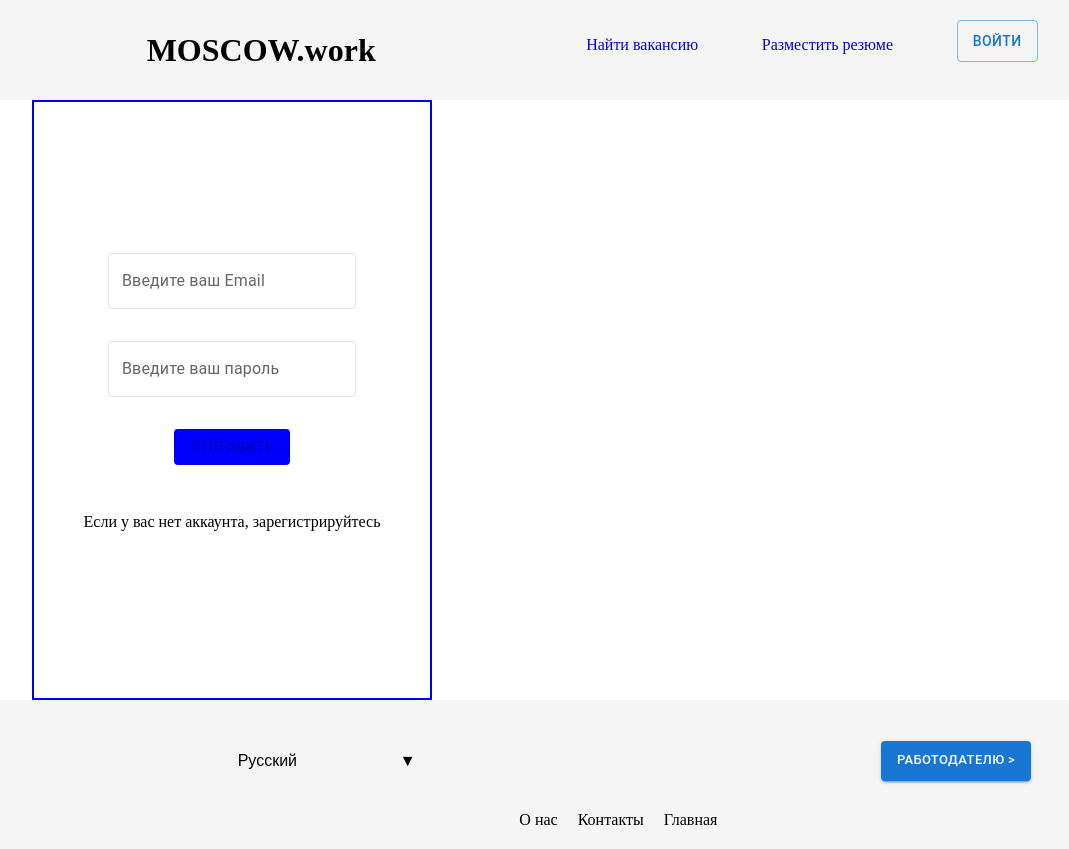
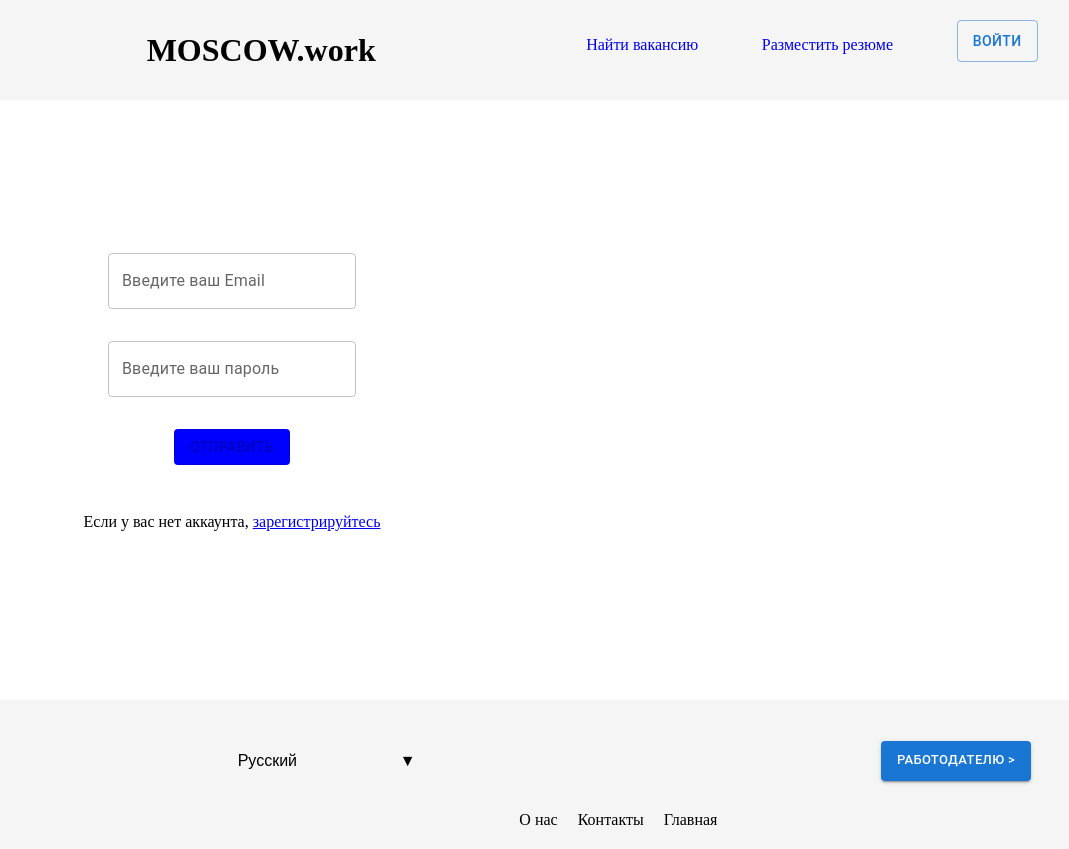
Before and after one commit to Test-Project777/moscowWork, a React (Vite) app: page /login in a window 1280 px wide. Shown: the top 849 px of the page, without its empty margins (32-1101 px from the left). Built offline with nearby package versions, Linux system fonts and the light colour scheme.

Commit message:
login_task

```diff
--- a/src/components/custom-textfield/CustomTextField.tsx
+++ b/src/components/custom-textfield/CustomTextField.tsx
@@ -27,25 +27,6 @@ export default function CustomTextField({
       onChange={onChange}
       variant="outlined"
       label={label}
-      sx={{
-        '& label.Mui-focused': {
-          color: '#DC7A65',
-        },
-        '& .MuiInput-underline:after': {
-          borderBottomColor: '#B2BAC2',
-        },
-        '& .MuiOutlinedInput-root': {
-          '& fieldset': {
-            borderColor: '#E0E3E7',
-          },
-          '&:hover fieldset': {
-            borderColor: '#B2BAC2',
-          },
-          '&.Mui-focused fieldset': {
-            borderColor: 'black',
-          },
-        },
-      }}
     />
   );
 }
--- a/src/page/About/About.tsx
+++ b/src/page/About/About.tsx
@@ -6,20 +6,20 @@ export default function About(): JSX.Element {
   return (
     <Grid
       container
-      alignItems={'center'}
-      flexDirection={'column'}
+      alignItems="center"
+      flexDirection="column"
       padding={5}
-      justifyContent={'space-between'}
+      justifyContent="space-between"
     >
       <Grid
         item
-        justifyContent={'space-around'}
+        justifyContent="space-around"
         sx={{ backgroundColor: grey[200], width: 800 }}
         borderRadius={2}
         padding={2}
         boxShadow="0px 4px 8px rgba(0, 0, 0, 0.2)"
       >
-      <Typography variant="h4">Информация о нас</Typography>
+        <Typography variant="h4">Информация о нас</Typography>
         <p>
           А также сделанные на базе интернет-аналитики выводы набирают популярность среди
           определенных слоев населения, а значит, должны быть функционально разнесены на независимые
@@ -53,7 +53,7 @@ export default function About(): JSX.Element {
 
       <Grid
         item
-        justifyContent={'space-around'}
+        justifyContent="space-around"
         sx={{ backgroundColor: blue[200], width: 800 }}
         borderRadius={2}
         padding={2}
--- a/src/page/Login/Login.tsx
+++ b/src/page/Login/Login.tsx
@@ -36,7 +36,7 @@ export default function Login(): JSX.Element {
       <Grid
         container
         flexDirection="column"
-        sx={{ border: '2px solid blue', width: 400, height: 600 }}
+        sx={{ width: 400, height: 600 }}
         justifyContent="center"
         alignItems="center"
         rowGap={4}
@@ -58,7 +58,9 @@ export default function Login(): JSX.Element {
         <StyledButton type="submit" variant="outlined" color="success" disabled={disabled}>
           Отправить
         </StyledButton>
-        <p>Если у вас нет аккаунта, зарегистрируйтесь</p>
+        <p>
+          Если у вас нет аккаунта, <a href="register">зарегистрируйтесь</a>
+        </p>
       </Grid>
     </Container>
   );
```
